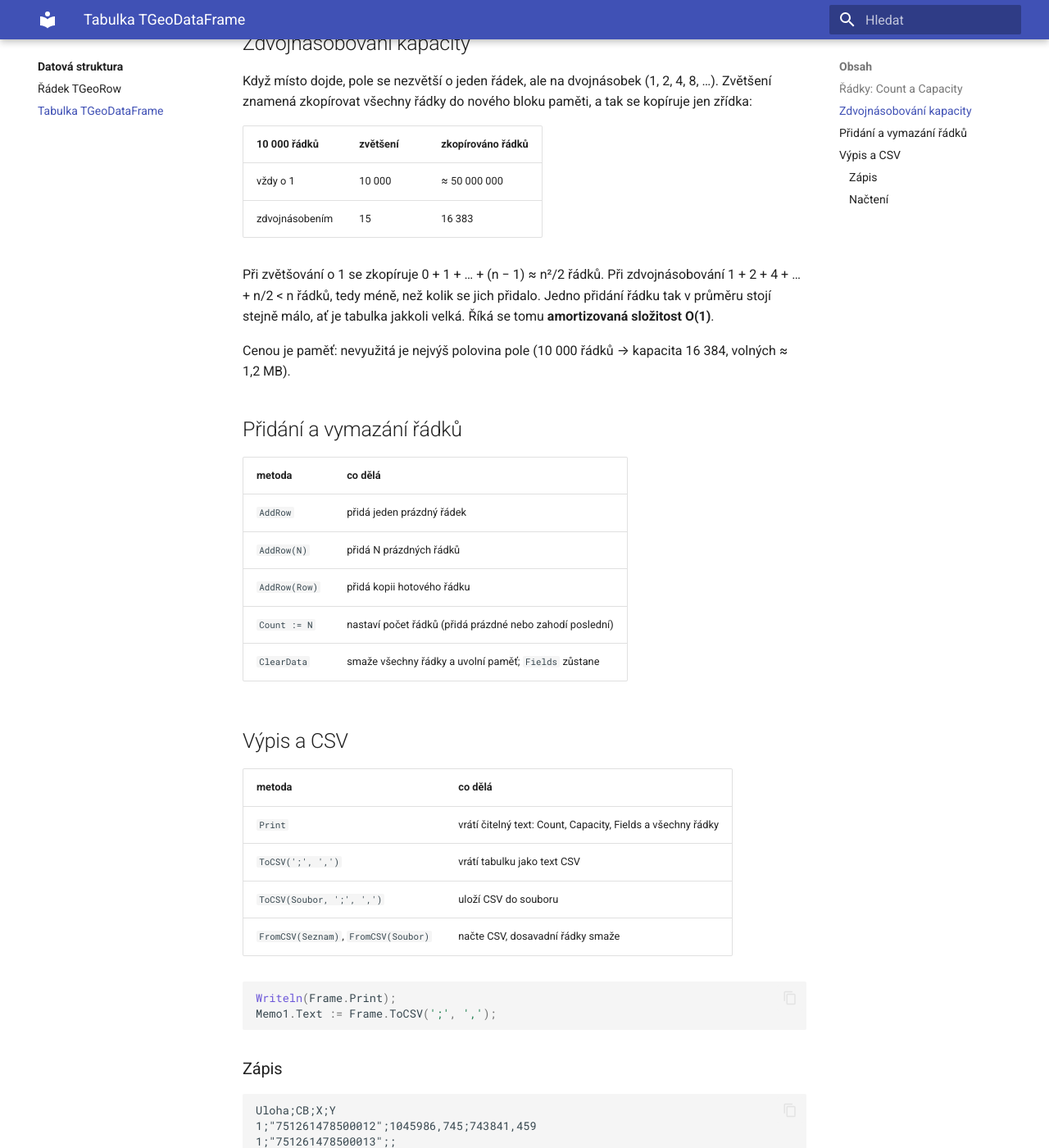
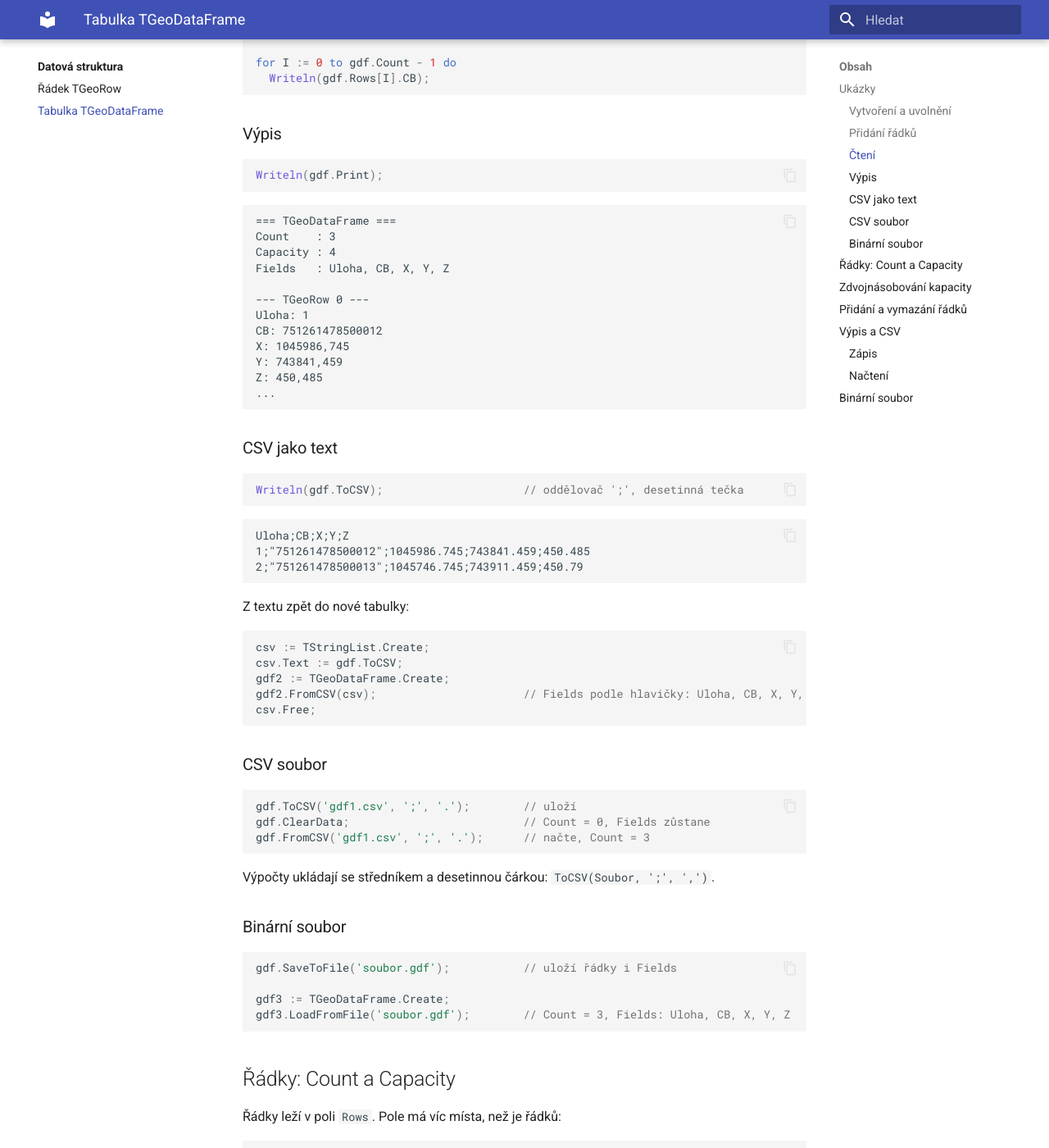
Before and after one commit to kovarmi9/GeoSoft, an MkDocs documentation site: the page built from docs/geodataframe/geodataframe.md, in a window 1280 px wide and 1400 px high, scrolled down 865 px. Shown: the whole window at 82% size. Built offline with MkDocs 1.6.1 and Material for MkDocs 9.7.7, drawn with Linux system fonts in a browser that asks for light colours; some of the changed text lies outside the part shown.

Commit message:
Datové struktury: SaveRows a LoadRows, soubor se vždy zavře, dokumentace s ukázkami

````diff
--- a/docs/geodataframe/geodataframe.md
+++ b/docs/geodataframe/geodataframe.md
@@ -2,6 +2,103 @@
 
 Tabulka řádků `TGeoRow` se seznamem použitých polí (`Fields`).
 Výpočty do ní čtou z gridu a algoritmus z ní počítá.
+
+## Ukázky
+
+### Vytvoření a uvolnění
+
+```pascal
+gdf := TGeoDataFrame.Create([Uloha, CB, X, Y, Z]);   // prázdná tabulka s vybranými poli
+...
+gdf.Free;
+```
+
+`TGeoDataFrame.Create` bez závorky vytvoří tabulku se všemi poli.
+
+### Přidání řádků
+
+```pascal
+gdf.AddRow(2);                          // dva prázdné řádky (čísla NaN)
+gdf.Rows[0].Uloha := 1;
+gdf.Rows[0].CB := '751261478500012';
+gdf.Rows[0].X := 1045986.745;
+
+gdf.AddRow(r1);                         // kopie hotového řádku r1
+
+Writeln(gdf.Count);                     // 3
+Writeln(gdf.Capacity);                  // 4
+```
+
+### Čtení
+
+```pascal
+Writeln(gdf.Rows[2].Uloha);             // 1
+
+for I := 0 to gdf.Count - 1 do
+  Writeln(gdf.Rows[I].CB);
+```
+
+### Výpis
+
+```pascal
+Writeln(gdf.Print);
+```
+
+```
+=== TGeoDataFrame ===
+Count    : 3
+Capacity : 4
+Fields   : Uloha, CB, X, Y, Z
+
+--- TGeoRow 0 ---
+Uloha: 1
+CB: 751261478500012
+X: 1045986,745
+Y: 743841,459
+Z: 450,485
+...
+```
+
+### CSV jako text
+
+```pascal
+Writeln(gdf.ToCSV);                     // oddělovač ';', desetinná tečka
+```
+
+```
+Uloha;CB;X;Y;Z
+1;"751261478500012";1045986.745;743841.459;450.485
+2;"751261478500013";1045746.745;743911.459;450.79
+```
+
+Z textu zpět do nové tabulky:
+
+```pascal
+csv := TStringList.Create;
+csv.Text := gdf.ToCSV;
+gdf2 := TGeoDataFrame.Create;
+gdf2.FromCSV(csv);                      // Fields podle hlavičky: Uloha, CB, X, Y, Z
+csv.Free;
+```
+
+### CSV soubor
+
+```pascal
+gdf.ToCSV('gdf1.csv', ';', '.');        // uloží
+gdf.ClearData;                          // Count = 0, Fields zůstane
+gdf.FromCSV('gdf1.csv', ';', '.');      // načte, Count = 3
+```
+
+Výpočty ukládají se středníkem a desetinnou čárkou: `ToCSV(Soubor, ';', ',')`.
+
+### Binární soubor
+
+```pascal
+gdf.SaveToFile('soubor.gdf');           // uloží řádky i Fields
+
+gdf3 := TGeoDataFrame.Create;
+gdf3.LoadFromFile('soubor.gdf');        // Count = 3, Fields: Uloha, CB, X, Y, Z
+```
 
 ## Řádky: Count a Capacity
 
@@ -87,3 +184,19 @@ Uloha;CB;X;Y
 - na velikosti písmen v názvech nezáleží
 - buňka, která není číslo, nechá v poli NaN
 - prázdný řádek souboru dá prázdný řádek tabulky
+
+## Binární soubor
+
+`SaveToFile(Soubor)` uloží tabulku, `LoadFromFile(Soubor)` ji načte
+zpět i s `Fields`. Soubor je řada záznamů [TGeoRow](georow.md),
+první záznam je hlavička:
+
+| pole hlavičky | hodnota |
+|---|---|
+| `Uloha` | −1 |
+| `CB` | `__HEADER__` |
+| `TypS` | `Fields` jako bitová maska (bit číslo = pořadí pole v `TGeoField`) |
+
+- uloží se jen `Count` řádků, volné místo kapacity ne
+- soubor bez hlavičky se načte celý jako data se všemi poli
+- prázdný soubor dá prázdnou tabulku
````
Also changed, not shown: docs/geodataframe/georow.md (+64 -10 lines), 2 other files.
